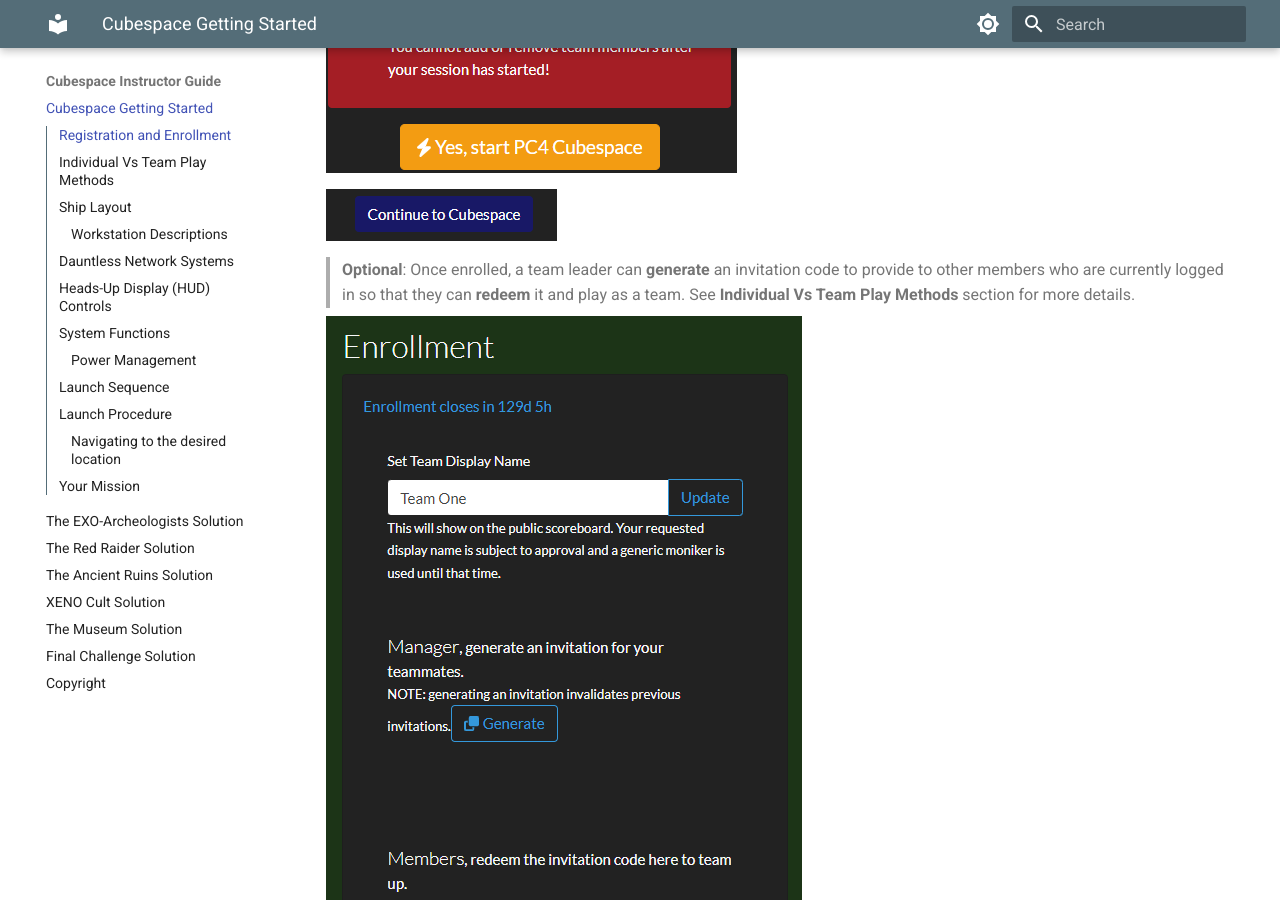
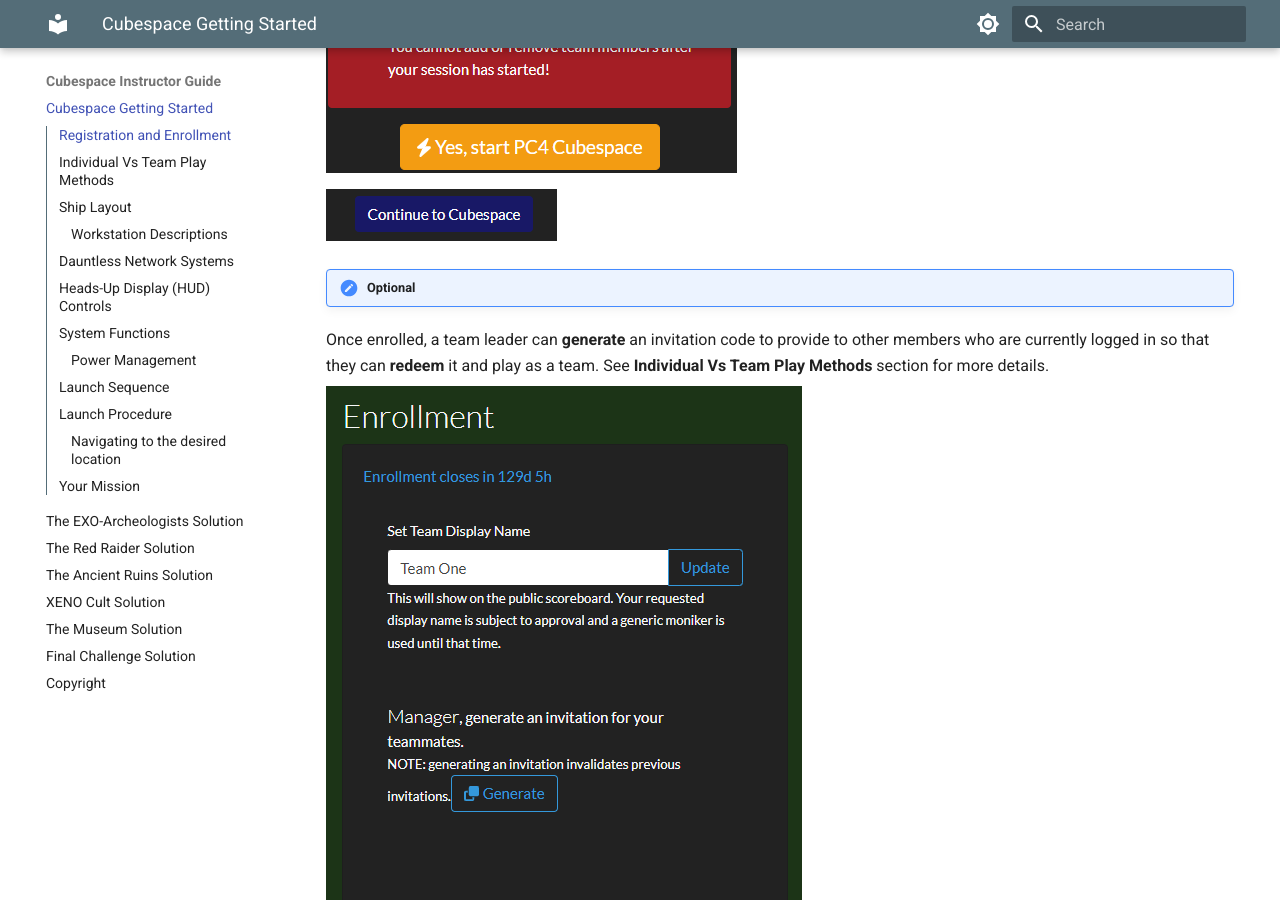
Before and after one commit to cmu-sei/foundry-docs, an MkDocs documentation site: the page built from docs/cubespace-instructor/0-ins-getting-started.md, in a window 1280 px wide and 900 px high, scrolled down 2827 px. Built offline with MkDocs 1.6.1 and Material for MkDocs 9.7.7, drawn with Linux system fonts in a browser that asks for light colours; some of the changed lines change nothing that is shown.

Commit message:
added custom admonition

```diff
--- a/docs/cubespace-instructor/0-ins-getting-started.md
+++ b/docs/cubespace-instructor/0-ins-getting-started.md
@@ -30,7 +30,9 @@
 
     ![image 7](img/image7.png)
 
-    >**Optional**: Once enrolled, a team leader can **generate** an invitation code to provide to other members who are currently logged in so that they can **redeem** it and play as a team. See **Individual Vs Team Play Methods** section for more details.
+    !!! note "Optional"
+
+    Once enrolled, a team leader can **generate** an invitation code to provide to other members who are currently logged in so that they can **redeem** it and play as a team. See **Individual Vs Team Play Methods** section for more details.
 
     ![image 8](img/image8.png)
 
```
